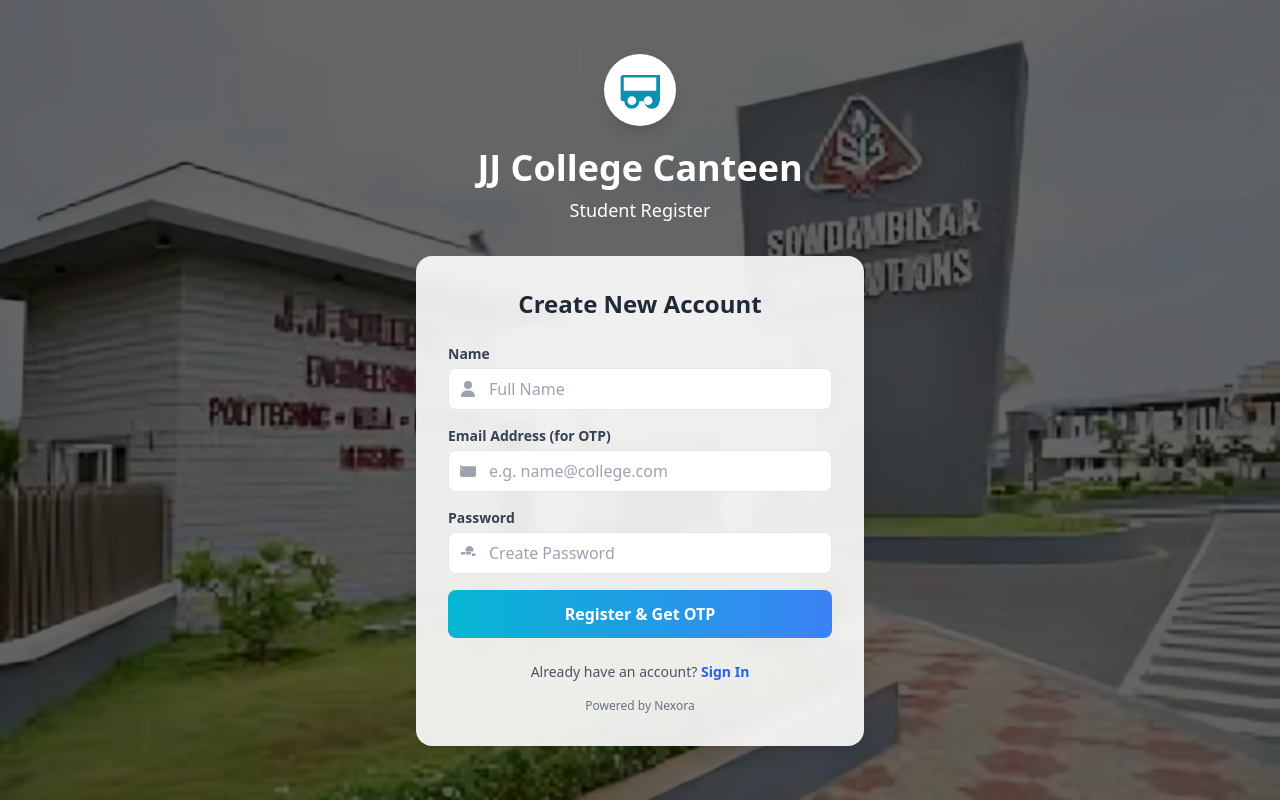
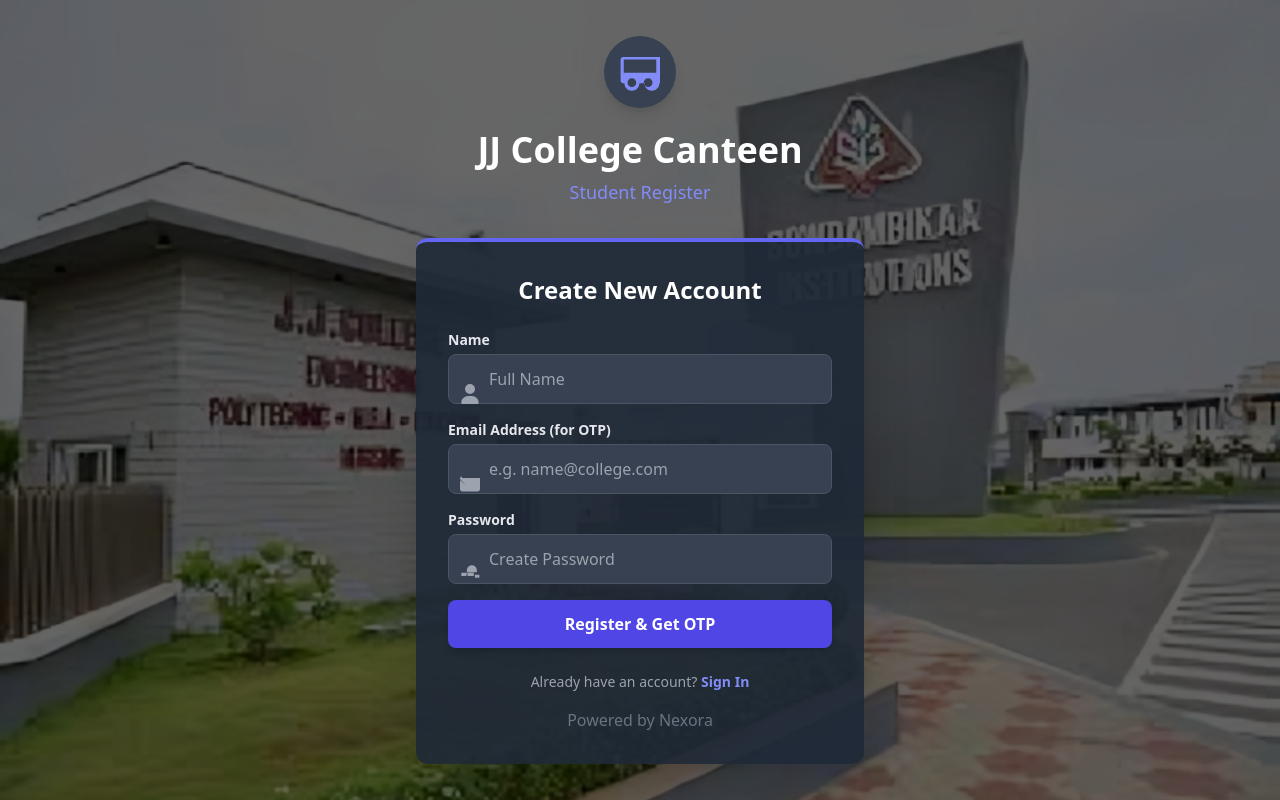
Before and after one commit to sharugesh2303/canteen-student-ui, a React (Vite) app: page /register in a window 1280 px wide. Built offline with nearby package versions, Linux system fonts and the light colour scheme; no server answers.

Commit message:
Fix: Save all files with updated VITE_API_URL

```diff
--- a/src/pages/RegisterPage.jsx
+++ b/src/pages/RegisterPage.jsx
@@ -3,8 +3,8 @@ import { useNavigate, Link } from 'react-router-dom';
 import axios from 'axios';
 
 // --- CONFIGURATION ---
-// 🟢 FIX APPLIED: Use VITE_API_URL from environment variables (set in Vercel)
-const API_BASE_URL = import.meta.env.VITE_API_URL || 'http://localhost:5000/api';
+// 🔴 FIX APPLIED: Temporarily hardcode API path for compilation environments
+const API_BASE_URL = 'https://jj-canteen-backend-jakh.onrender.com/api';
 // 🟢 Background Image URL (Assumes jjcet.jpg is in the public folder)
 const BACKGROUND_IMAGE_URL = '/jjcet.jpg';
 // --- End API Config ---
@@ -17,7 +17,6 @@ const CapIcon = ({ size, className }) => (<svg xmlns="http://www.w3.org/2000/svg
 
 
 const RegisterPage = () => {
-    // Removed registerNumber from state
     const [name, setName] = useState('');
     const [email, setEmail] = useState('');
     const [password, setPassword] = useState('');
@@ -34,7 +33,6 @@ const RegisterPage = () => {
         setError('');
         setSuccessMsg('');
 
-        // Updated check to only require name, email, and password
         if (!name || !email || !password) {
             setError('Please fill in all fields.');
             setLoading(false);
@@ -42,7 +40,6 @@ const RegisterPage = () => {
         }
 
         try {
-            // 🟢 FIX APPLIED: Use API_BASE_URL
             const response = await axios.post(`${API_BASE_URL}/auth/register-email-otp`, { name, email });
             setSuccessMsg(response.data.message);
             setIsOtpSent(true);
@@ -59,7 +56,6 @@ const RegisterPage = () => {
         setError('');
         setSuccessMsg('');
         try {
-            // 🟢 FIX APPLIED: Use API_BASE_URL
             const response = await axios.post(`${API_BASE_URL}/auth/verify-email-otp`, { email, otp, password });
             setSuccessMsg(response.data.message + " Redirecting to login...");
 
@@ -74,72 +70,75 @@ const RegisterPage = () => {
     };
 
     return (
-        // 🟢 UPDATED: Use background image and full screen styling
         <div
-            className="min-h-screen flex flex-col items-center justify-center bg-cover bg-center p-4"
+            className="min-h-screen flex flex-col items-center justify-center bg-cover bg-center p-4 relative"
             style={{ backgroundImage: `url(${BACKGROUND_IMAGE_URL})` }}
         >
-            {/* 🟢 ADDED: Dark overlay for readability */}
             <div className="absolute inset-0 bg-black opacity-60"></div>
 
             <div className="text-center text-white mb-8 relative z-10">
-                <div className="inline-block bg-white p-4 rounded-full mb-4 shadow-lg">
-                    <CapIcon size={40} className="text-cyan-600" />
+                {/* 🟢 UPDATED: CapIcon background color to match darker theme */}
+                <div className="inline-block bg-gray-700 p-4 rounded-full mb-4 shadow-lg">
+                    <CapIcon size={40} className="text-indigo-400" />
                 </div>
-                <h1 className="text-4xl font-bold">JJ College Canteen</h1>
-                <p className="text-lg mt-2 font-light">Student Register</p>
+                <h1 className="text-4xl font-bold text-white">JJ College Canteen</h1>
+                <p className="text-lg mt-2 font-light text-indigo-400">Student Register</p>
             </div>
 
-            {/* 🟢 UPDATED: Form container with translucent background */}
-            <div className="bg-white w-full max-w-md p-8 rounded-2xl shadow-lg relative z-10 bg-opacity-90 backdrop-blur-sm">
-                <h2 className="text-2xl font-bold text-gray-800 text-center mb-6">Create New Account</h2>
+            {/* 🟢 UPDATED: Form container styling */}
+            <div className="relative z-10 p-8 bg-gray-800 bg-opacity-90 rounded-xl shadow-2xl w-full max-w-md text-center border-t-4 border-indigo-500">
+                <h2 className="text-2xl font-bold text-white text-center mb-6">Create New Account</h2>
 
                 <form className="space-y-4" onSubmit={isOtpSent ? handleVerifyOtp : handleSendOtp}>
 
-                    {/* --- STEP 1: Registration Details (Visible until OTP is sent) --- */}
                     {!isOtpSent && (
                         <>
                             <div className="relative">
-                                <label htmlFor="name" className="block text-gray-700 text-sm font-semibold mb-1">Name</label>
-                                <span className="absolute inset-y-0 left-0 top-6 flex items-center pl-3">
-                                    <UserIcon className="text-gray-400" />
+                                {/* 🟢 UPDATED: Label color */}
+                                <label htmlFor="name" className="block text-gray-200 text-sm font-semibold mb-1 text-left">Name</label>
+                                <span className="absolute inset-y-0 left-0 top-1/2 transform translate-y-2 flex items-center pl-3">
+                                    <UserIcon className="text-gray-400 w-5 h-5" />
                                 </span>
+                                {/* 🟢 UPDATED: Input styling */}
                                 <input type="text" id="name" placeholder="Full Name" required
-                                    className="w-full pl-10 pr-4 py-2 border rounded-lg text-gray-700 focus:outline-none focus:ring-2 focus:ring-cyan-500"
+                                    className="w-full pl-10 pr-4 py-3 bg-gray-700 text-white rounded-lg border border-gray-600 focus:outline-none focus:ring-2 focus:ring-indigo-500 focus:border-indigo-500"
                                     value={name} onChange={(e) => setName(e.target.value)} />
                             </div>
 
-                            {/* Removed the Register Number input field */}
-
                             <div className="relative">
-                                <label htmlFor="email" className="block text-gray-700 text-sm font-semibold mb-1">Email Address (for OTP)</label>
-                                <span className="absolute inset-y-0 left-0 top-6 flex items-center pl-3">
-                                    <MailIcon className="text-gray-400" />
+                                {/* 🟢 UPDATED: Label color */}
+                                <label htmlFor="email" className="block text-gray-200 text-sm font-semibold mb-1 text-left">Email Address (for OTP)</label>
+                                <span className="absolute inset-y-0 left-0 top-1/2 transform translate-y-2 flex items-center pl-3">
+                                    <MailIcon className="text-gray-400 w-5 h-5" />
                                 </span>
+                                {/* 🟢 UPDATED: Input styling */}
                                 <input type="email" id="email" placeholder="e.g. name@college.com" required
-                                    className="w-full pl-10 pr-4 py-2 border rounded-lg text-gray-700 focus:outline-none focus:ring-2 focus:ring-cyan-500"
+                                    className="w-full pl-10 pr-4 py-3 bg-gray-700 text-white rounded-lg border border-gray-600 focus:outline-none focus:ring-2 focus:ring-indigo-500 focus:border-indigo-500"
                                     value={email} onChange={(e) => setEmail(e.target.value)} />
                             </div>
 
                             <div className="relative">
-                                <label htmlFor="password" className="block text-gray-700 text-sm font-semibold mb-1">Password</label>
-                                <span className="absolute inset-y-0 left-0 top-6 flex items-center pl-3">
-                                    <LockIcon className="text-gray-400" />
+                                {/* 🟢 UPDATED: Label color */}
+                                <label htmlFor="password" className="block text-gray-200 text-sm font-semibold mb-1 text-left">Password</label>
+                                <span className="absolute inset-y-0 left-0 top-1/2 transform translate-y-2 flex items-center pl-3">
+                                    <LockIcon className="text-gray-400 w-5 h-5" />
                                 </span>
+                                {/* 🟢 UPDATED: Input styling */}
                                 <input type="password" id="password" placeholder="Create Password" required
-                                    className="w-full pl-10 pr-4 py-2 border rounded-lg text-gray-700 focus:outline-none focus:ring-2 focus:ring-cyan-500"
+                                    className="w-full pl-10 pr-4 py-3 bg-gray-700 text-white rounded-lg border border-gray-600 focus:outline-none focus:ring-2 focus:ring-indigo-500 focus:border-indigo-500"
                                     value={password} onChange={(e) => setPassword(e.target.value)} />
                             </div>
                         </>
                     )}
 
-                    {/* --- STEP 2: OTP Verification (Visible after OTP is sent) --- */}
                     {isOtpSent && (
                         <div className="relative">
-                            <label htmlFor="otp" className="block text-gray-700 text-sm font-semibold mb-1">Verification Code (Check your email)</label>
-                            <span className="absolute inset-y-0 left-0 top-6 flex items-center pl-3 text-cyan-600 font-bold">#</span>
+                            {/* 🟢 UPDATED: Label color */}
+                            <label htmlFor="otp" className="block text-gray-200 text-sm font-semibold mb-1 text-left">Verification Code (Check your email)</label>
+                            <span className="absolute inset-y-0 left-0 top-1/2 transform translate-y-2 flex items-center pl-3 text-indigo-400 font-bold">#</span>
+                            {/* 🟢 UPDATED: Input styling */}
                             <input type="text" id="otp" placeholder="Enter 6-digit OTP" required
-                                className="w-full pl-10 pr-4 py-2 border rounded-lg text-gray-700 focus:outline-none focus:ring-2 focus:ring-cyan-500"
+                                className="w-full pl-10 pr-4 py-3 bg-gray-700 text-white rounded-lg border border-gray-600 focus:outline-none focus:ring-2 focus:ring-indigo-500 focus:border-indigo-500"
                                 value={otp} onChange={(e) => setOtp(e.target.value)} />
                         </div>
                     )}
@@ -147,20 +146,21 @@ const RegisterPage = () => {
                     {error && <p className="text-red-500 text-center text-sm">{error}</p>}
                     {successMsg && <p className="text-green-500 text-center text-sm">{successMsg}</p>}
 
+                    {/* 🟢 UPDATED: Button styling to match admin login */}
                     <button type="submit" disabled={loading}
-                        className="w-full bg-gradient-to-r from-cyan-500 to-blue-500 text-white font-bold py-3 px-4 rounded-lg hover:from-cyan-600 hover:to-blue-600 transition duration-300 disabled:opacity-50">
-                        {loading ? (isOtpSent ? 'Verifying...' : 'Sending OTP...') : (isOtpSent ? 'Verify OTP & Finish' : 'Register & Get OTP')}
+                        className="w-full flex items-center justify-center py-3 px-4 bg-indigo-600 hover:bg-indigo-700 text-white font-bold rounded-lg transition duration-200 shadow-md disabled:opacity-50">
+                            {loading ? (isOtpSent ? 'Verifying...' : 'Sending OTP...') : (isOtpSent ? 'Verify OTP & Finish' : 'Register & Get OTP')}
                     </button>
                 </form>
 
-                <p className="text-center text-gray-600 mt-6 text-sm">
+                <p className="text-center text-gray-400 mt-6 text-sm">
                     Already have an account?{' '}
-                    <Link to="/login" className="text-blue-600 hover:underline font-semibold">
+                    <Link to="/login" className="text-indigo-400 hover:underline font-semibold">
                         Sign In
                     </Link>
                 </p>
-                {/* 🟢 ADDED: Powered by Nexora footer */}
-                <p className="text-center text-gray-500 text-xs mt-4">
+                {/* 🟢 UPDATED: Powered by Nexora footer with larger text and adjusted color */}
+                <p className="text-center text-gray-500 text-base mt-4"> {/* Increased text size to 'text-base' */}
                     Powered by Nexora
                 </p>
             </div>
```
